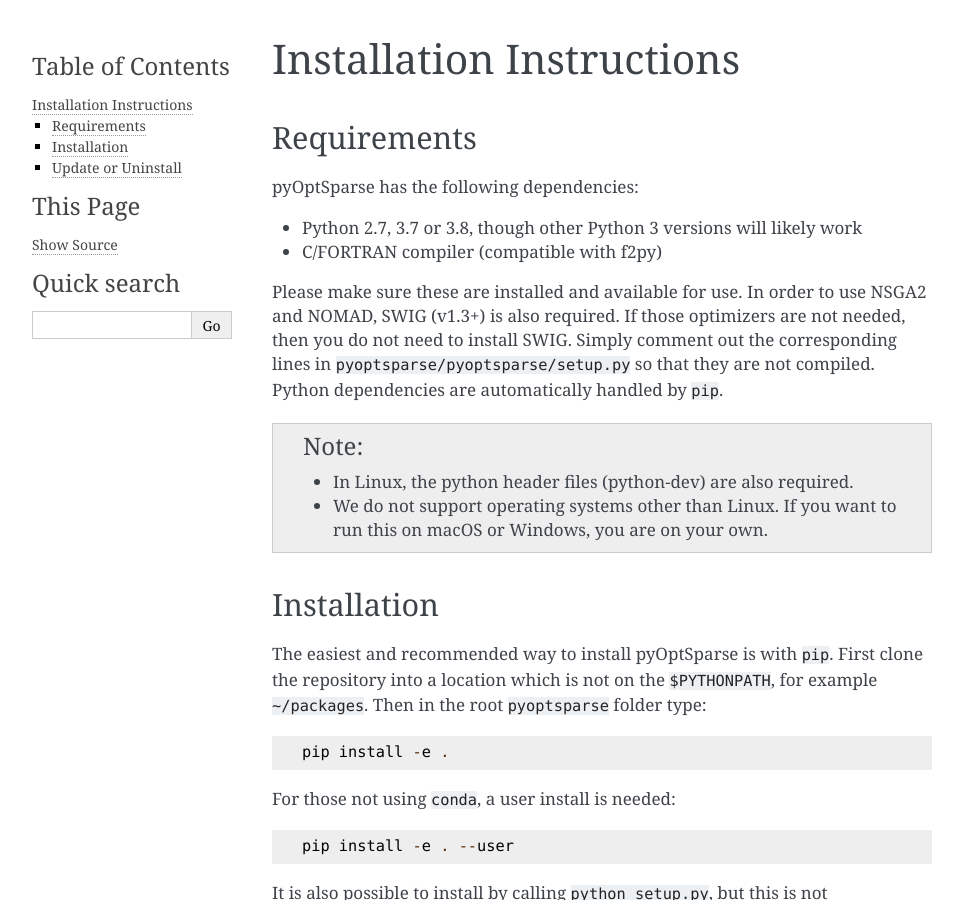
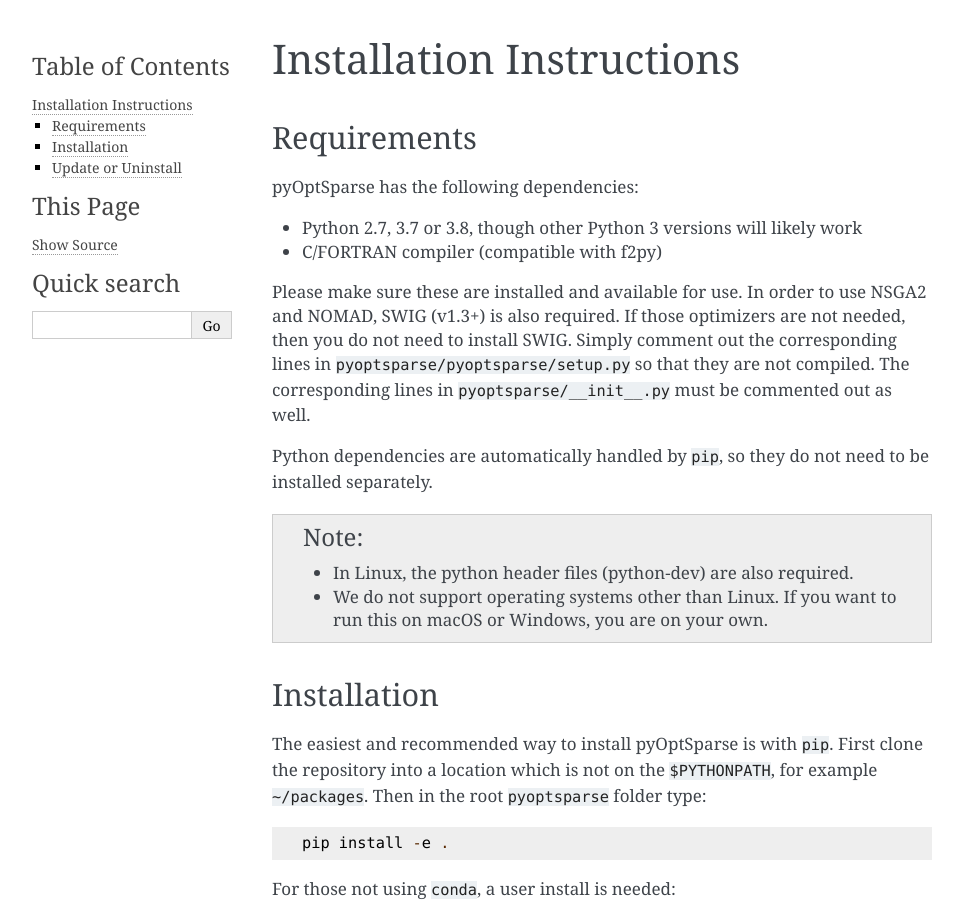
Before and after one commit to mdolab/pyoptsparse, a Sphinx documentation site: the page built from doc/install.rst, in a window 1280 px wide and 900 px high. Shown: the whole window, without its empty margins (148-1111 px from the left). Built offline with Sphinx 7.4.7, drawn with Linux system fonts in a browser that asks for light colours.

Commit message:
Update installation instructions for skipping NSGA2 (#123)
* Update install.rst

* Update install.rst

```diff
--- a/doc/install.rst
+++ b/doc/install.rst
@@ -14,7 +14,9 @@
 In order to use NSGA2 and NOMAD, SWIG (v1.3+) is also required.
 If those optimizers are not needed, then you do not need to install SWIG.
 Simply comment out the corresponding lines in ``pyoptsparse/pyoptsparse/setup.py`` so that they are not compiled.
-Python dependencies are automatically handled by ``pip``.
+The corresponding lines in ``pyoptsparse/__init__.py`` must be commented out as well.
+
+Python dependencies are automatically handled by ``pip``, so they do not need to be installed separately.
 
 .. note::
   * In Linux, the python header files (python-dev) are also required.
```
